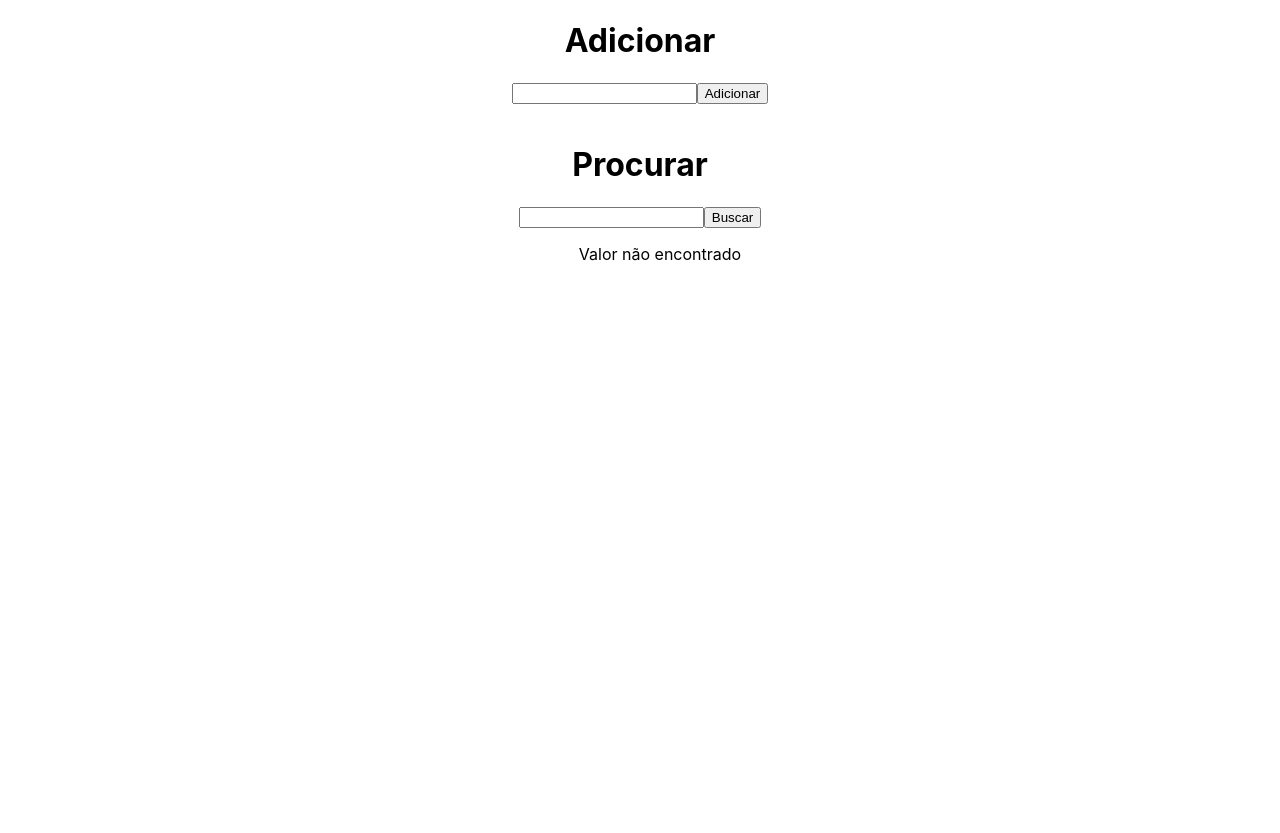
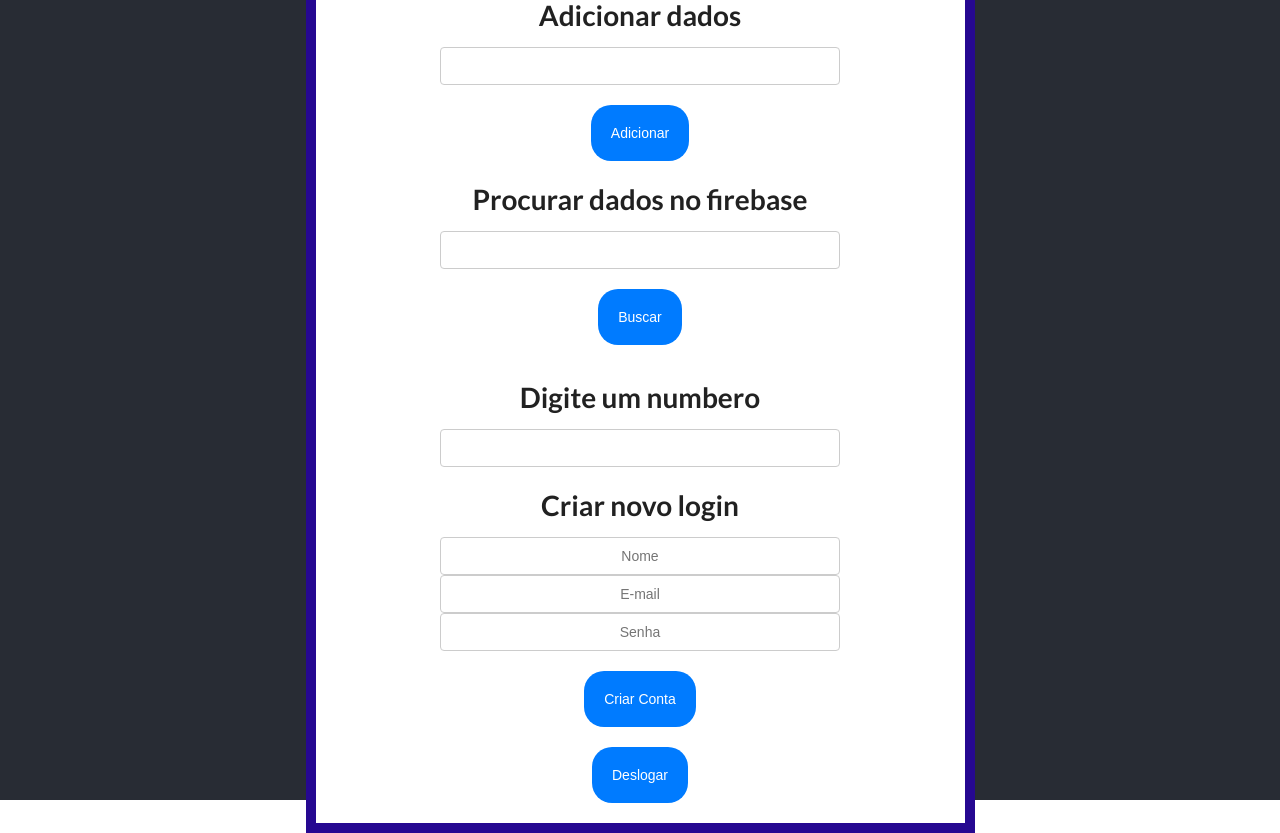
Before and after one commit to jacsonpbvip/my-App, a React (Create React App) app: page /Logado in a window 1280 px wide. Before the commit the page ends 800 px from the top, so only its background shows below. Built offline with nearby package versions, Linux system fonts and the light colour scheme.

Commit message:
Segundo Commmit

```diff
--- a/src/App.css
+++ b/src/App.css
@@ -1,3 +1,6 @@
+@import url('https://fonts.googleapis.com/css2?family=Montserrat&display=swap');
+@import '~bootstrap/dist/css/bootstrap.min.css';
+
 .App {
   text-align: center;
 }
@@ -32,7 +35,63 @@
   from {
     transform: rotate(0deg);
   }
+
   to {
     transform: rotate(360deg);
   }
 }
+
+.main {
+  background-color: #282c34;
+  display: flex;
+  justify-content: center;
+  align-items: center;
+  height: 100vh;
+}
+.main-header{
+  font-family: 'Montserrat', sans-serif;
+}
+.login-container {
+  background-color: #fff;
+  border: 10px solid rgb(38, 8, 145);
+  padding: 20px;
+  text-align: center;
+}
+
+h1 {
+  font-size: 36px;
+  margin-bottom: 20px;
+}
+
+label {
+  font-size: 18px;
+  display: block;
+  margin-bottom: 10px;
+}
+
+input {
+  text-align: center;
+  padding: 10px;
+  margin-bottom: 20px;
+  width: 100%;
+  max-width: 400px;
+  border-radius: 4px;
+  border: 1px solid #ccc;
+  font-size: 16px;
+}
+
+button {
+  margin-top: 50px;
+  padding: 20px 20px;
+  background-color: #007bff;
+  color: #fff;
+  border-radius: 20px;
+  border: none;
+  font-size: 12px;
+  cursor: pointer;
+}
+
+
+.login-container form button {
+  margin-top: 20px;
+}
--- a/src/App.js
+++ b/src/App.js
@@ -1,21 +1,24 @@
 import React from 'react';
 import { BrowserRouter as Router, Route, Switch } from 'react-router-dom';
 import './App.css';
-import Home from './Home';
-import Settings from './Settings';
+import Login from './login';
+import Logado from './logado';
 
 function App() {
   return (
-    <div className="App">
+    <div className="main">
       <Router>
         <Switch>
-          <Route path="/settings">
-            <Settings />
+          <Route exact path="/">
+            <Login />
           </Route>
-          <Route path="/">
-            <Home/>
+          <Route path="/Logado">
+            <Logado />
           </Route>
-        </Switch>
+          <Route path="/Login">
+            <Login />
+          </Route>
+          </Switch>
       </Router>
     </div>
   );
--- a/src/Home.js
+++ /dev/null
@@ -1,57 +0,0 @@
-import React, { useState } from 'react';
-import { firestore } from './firebase';
-
-function Home() {
-    const [value, setValue] = useState('');
-    const [searchValue, setSearchValue] = useState('');
-    const [searchResult, setSearchResult] = useState([]);
-    const handleSubmit = (e) => {
-        if (value.length > 0) {
-            e.preventDefault();
-            firestore.collection('values').add({ value });
-            setValue('');
-        }
-    };
-
-    const handleSearch = async (e) => {
-        if (searchValue.length > 0) {
-            e.preventDefault();
-            const querySnapshot = await firestore.collection('values').where('value', '==', searchValue).get();
-            const result = [];
-            querySnapshot.forEach((doc) => {
-                result.push({
-                    id: doc.id,
-                    ...doc.data(),
-                });
-            });
-            setSearchResult(result);
-            setSearchValue('');
-        }
-    };
-    return (
-        <div>
-            <h1>Adicionar</h1>
-            <form onSubmit={handleSubmit}>
-                <input type="text" value={value} onChange={(e) => setValue(e.target.value)} />
-                <button type="submit">Adicionar</button>
-            </form>
-
-            <br></br>
-
-            <h1>Procurar</h1>
-            <form onSubmit={handleSearch}>
-                <input type="text" value={searchValue} onChange={(e) => setSearchValue(e.target.value)} />
-                <button type="submit">Buscar</button>
-                <ul>
-                    {searchResult.length > 0 && searchValue != null ? (
-                        <p>Valor encontrado: {searchResult[0].value}</p>
-                    ) : (
-                        <p>Valor não encontrado</p>
-                    )}
-                </ul>
-            </form>
-        </div>
-    );
-}
-
-export default Home;
--- a/src/Settings.js
+++ /dev/null
@@ -1,13 +0,0 @@
-import React from 'react';
-
-
-function Settings() {
-  return (
-    <div>
-      <h1>Settings</h1>
-      <p>Here are some settings.</p>
-    </div>
-  );
-}
-
-export default Settings;
--- a/src/firebase.js
+++ b/src/firebase.js
@@ -15,6 +15,7 @@ const firebaseConfig = {
 firebase.initializeApp(firebaseConfig);
 
 const firestore = firebase.firestore();
+const auth = firebase.auth();
 
 async function getData() {
     const usersRef = firestore.collection('values');
@@ -29,4 +30,4 @@ async function getData() {
     return users;
 }
 
-export { firestore, getData };
+export { firestore, getData, auth };
--- /dev/null
+++ b/src/logado.js
@@ -0,0 +1,120 @@
+import React, { useState } from "react";
+import { firestore, auth } from "./firebase";
+import "semantic-ui-css/semantic.min.css";
+import "./App.css";
+import numberToWords from 'number-to-words';
+import { useHistory } from 'react-router-dom';
+
+function Home() {
+    const [value, setValue] = useState('');
+    const [searchValue, setSearchValue] = useState('');
+    const [searchResult, setSearchResult] = useState([]);
+    const [email, setEmail] = useState('');
+    const [password, setPassword] = useState('');
+    const [displayName, setDisplayName] = useState('');
+    const [signUpError, setSignUpError] = useState(null);
+    const [number, setNumber] = useState('');
+    const history = useHistory();
+
+    const handleLogout = () => {
+        auth.signOut();
+        history.push('/login');
+    };
+    const handleInputChange = (event) => {
+        setNumber(event.target.value);
+    };
+
+    const handleSubmit = (e) => {
+        if (value.length > 0) {
+            e.preventDefault();
+            firestore.collection('values').add({ value });
+            setValue('');
+        }
+    };
+
+    const handleSearch = async (e) => {
+        if (searchValue.length > 0) {
+            e.preventDefault();
+            const querySnapshot = await firestore.collection('values').where('value', '==', searchValue).get();
+            const result = [];
+            querySnapshot.forEach((doc) => {
+                result.push({
+                    id: doc.id,
+                    ...doc.data(),
+                });
+            });
+            setSearchResult(result);
+            setSearchValue('');
+        }
+    };
+
+    const handleSignUp = async (e) => {
+        e.preventDefault();
+        try {
+            const userCredential = await auth.createUserWithEmailAndPassword(email, password);
+            await userCredential.user.updateProfile({ displayName });
+            setEmail('');
+            setPassword('');
+            setDisplayName('');
+            setSignUpError(null);
+        } catch (error) {
+
+        }
+    };
+
+    return (
+        <div className="login-container">
+            <div>
+                <h1>Adicionar dados</h1>
+                <form onSubmit={handleSubmit}>
+                    <input type="text" value={value} onChange={(e) => setValue(e.target.value)} />
+                    <br></br>
+                    <button type="submit">Adicionar</button>
+                </form>
+            </div>
+            <br></br>
+            <div>
+                <h1>Procurar dados no firebase</h1>
+                <form onSubmit={handleSearch}>
+                    <input type="text" value={searchValue} onChange={(e) => setSearchValue(e.target.value)} />
+                    <br></br>
+                    <button type="submit">Buscar</button>
+                    <br></br>
+                    <ul>
+                        {searchResult.length > 0 && searchValue != null ? (
+                            <p>Valor encontrado: {searchResult[0].value}</p>
+                        ) : (
+                            <p></p>
+                        )}
+                    </ul>
+                </form>
+            </div>
+            <br></br>
+            <div>
+                <h1>Digite um numbero</h1>
+                <input type="number" value={number} onChange={handleInputChange} />
+                <br />
+                {number && <p>{numberToWords.toWords(number)}</p>}
+            </div>
+            <br></br>
+            <div>
+                <h1>Criar novo login</h1>
+                <form onSubmit={handleSignUp}>
+                    <input type="text" value={displayName} onChange={(e) => setDisplayName(e.target.value)} placeholder="Nome" />
+                    <input type="email" value={email} onChange={(e) => setEmail(e.target.value)} placeholder="E-mail" />
+                    <input type="password" value={password} onChange={(e) => setPassword(e.target.value)} placeholder="Senha" />
+                    <br></br>
+                    <button type="submit">Criar Conta</button>
+                </form>
+
+                {signUpError && <p>Erro ao criar conta: {signUpError.message}</p>}
+            </div>
+            <br></br>
+            <div>
+                <button onClick={handleLogout}>Deslogar</button>
+            </div>
+        </div>
+    );
+}
+
+export default Home ;
--- /dev/null
+++ b/src/login.js
@@ -0,0 +1,56 @@
+import React, { useState } from 'react';
+import { auth } from './firebase';
+import { Redirect } from 'react-router-dom';
+import './App.css';
+
+function Login() {
+  const [email, setEmail] = useState('');
+  const [password, setPassword] = useState('');
+  const [errorMessage, setErrorMessage] = useState('');
+  const [isLoggedIn, setIsLoggedIn] = useState(false);
+
+
+  const handleLogin = async (e) => {
+    e.preventDefault();
+    try {
+      await auth.signInWithEmailAndPassword(email, password);
+      setIsLoggedIn(true);
+    } catch (error) {
+      setErrorMessage('Nome do usuário ou senha incorreto');
+    }
+  };
+
+  if (isLoggedIn) {
+    return <Redirect to="/logado" />;
+  }
+
+  return (
+    <div className="login-container">
+      <h1 className="login-title">Login</h1>
+      {errorMessage && <p className="login-error">{errorMessage}</p>}
+      <form onSubmit={handleLogin}>
+        <label htmlFor="email" className="login-label">E-mail:</label>
+        <input
+          type="email"
+          id="email"
+          value={email}
+          onChange={(e) => setEmail(e.target.value)}
+          required
+          className="login-input"
+        />
+        <label htmlFor="password" className="login-label">Senha:</label>
+        <input
+          type="password"
+          id="password"
+          value={password}
+          onChange={(e) => setPassword(e.target.value)}
+          required
+          className="login-input"
+        />
+        <button type="submit" className="login-button">Entrar</button>
+      </form>
+    </div>
+  );
+}
+
+export default Login;
```
Also changed, not shown: package.json (+7 -0 lines), 1 other file (tests, documents, lock files or other folders).
